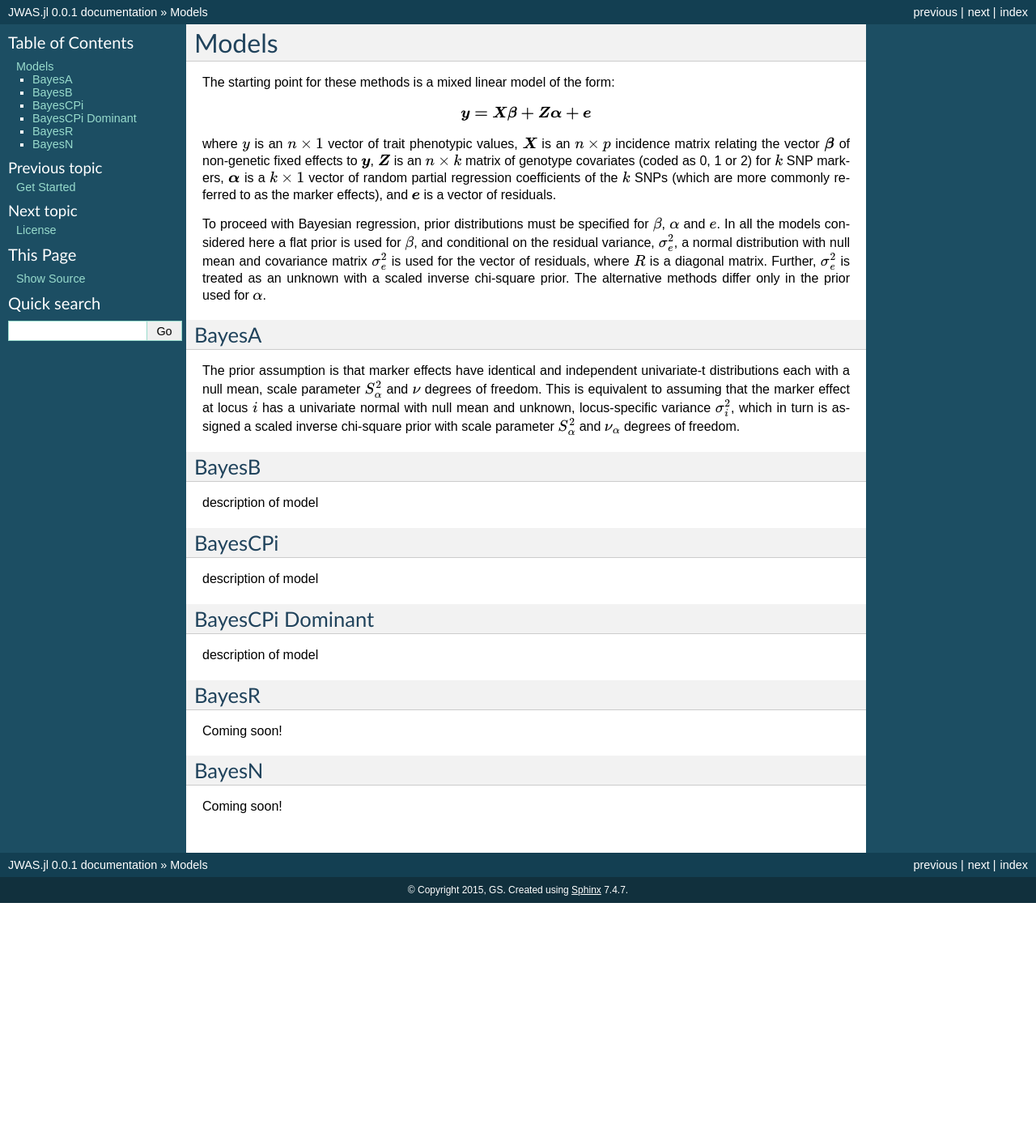
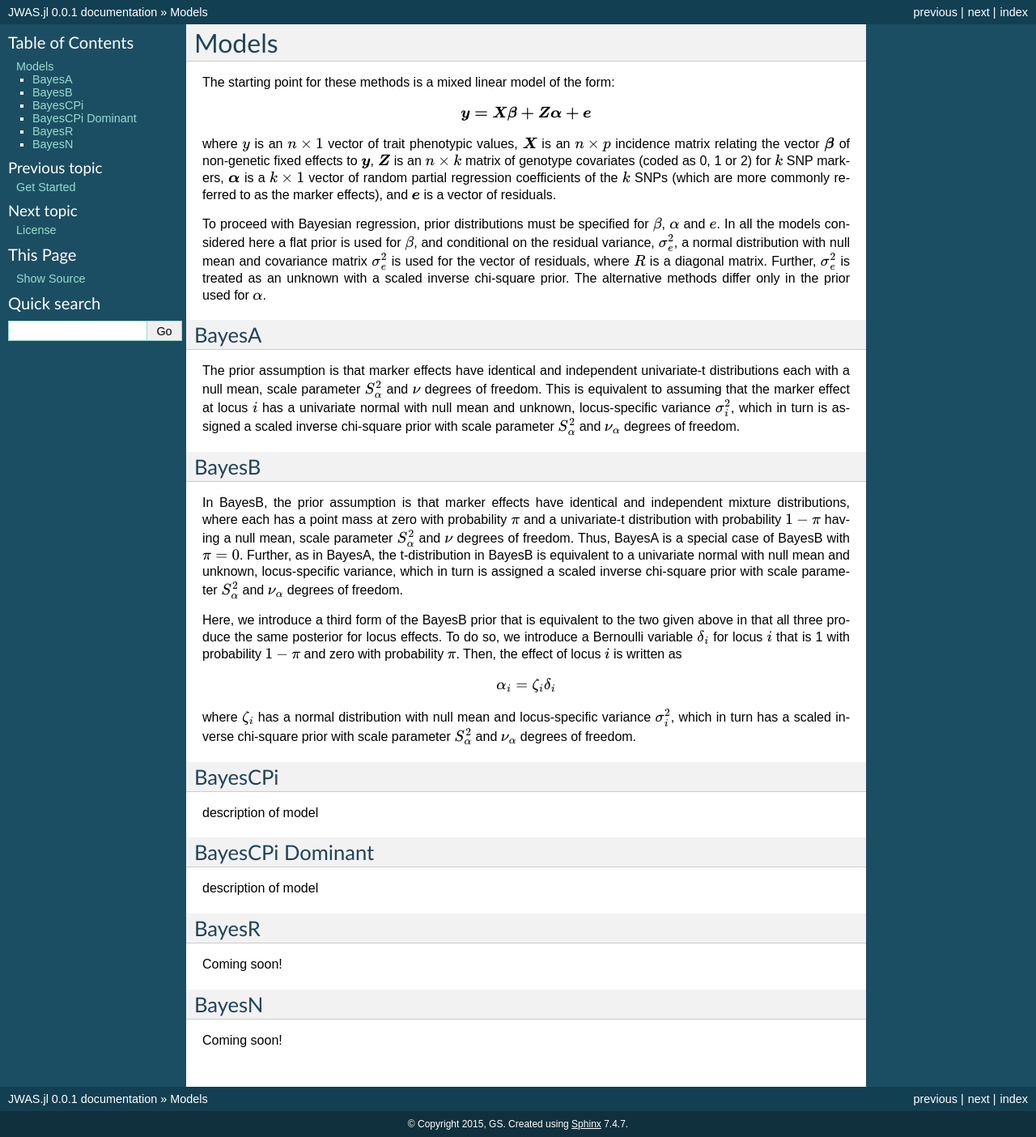
Before and after one commit to reworkhow/JWAS.jl, a Sphinx documentation site: the page built from docs/source/models.rst, in a window 1280 px wide. Shown: the whole page at 81% size. Built offline with Sphinx 7.4.7, drawn with Linux system fonts in a browser that asks for light colours; before the commit the page ends 1115 px from its top, so only the background shows below that.

Commit message:
Update models.rst

```diff
--- a/docs/source/models.rst
+++ b/docs/source/models.rst
@@ -39,8 +39,32 @@ parameter :math:`S^2_{\alpha}` and :math:`\nu_{\alpha}` degrees of freedom.
 
 BayesB
 ^^^^^^
+In BayesB, the prior assumption is that marker effects have identical
+and independent mixture distributions, where each has a point mass at
+zero with probability :math:`\pi` and a univariate-t distribution with
+probability :math:`1-\pi` having a null mean, scale parameter :math:`S^2_{\alpha}`
+and :math:`\nu` degrees of freedom. Thus, BayesA is a special case of BayesB
+with :math:`\pi=0`. Further, as in BayesA, the t-distribution in BayesB is
+equivalent to a univariate normal with null mean and unknown,
+locus-specific variance, which in turn is assigned a scaled inverse chi-square
+prior with scale parameter :math:`S^2_{\alpha}` and :math:`\nu_{\alpha}` degrees
+of freedom.
 
-description of model
+Here, we introduce a third form of the BayesB prior that is equivalent
+to the two given above in that all three produce the same posterior
+for locus effects. To do so, we introduce a Bernoulli variable
+:math:`\delta_i` for locus :math:`i` that is 1 with probability :math:`1-\pi` and zero
+with probability :math:`\pi`. Then, the effect of locus :math:`i` is written as
+
+.. math::
+
+  \alpha_i = \zeta_i\delta_i
+
+where :math:`\zeta_i` has a normal distribution with null mean and
+locus-specific variance :math:`\sigma^2_i`, which in turn has a scaled
+inverse chi-square prior with scale parameter :math:`S^2_{\alpha}` and
+:math:`\nu_{\alpha}` degrees of freedom.
+
 
 BayesCPi
 ^^^^^^^^
```
